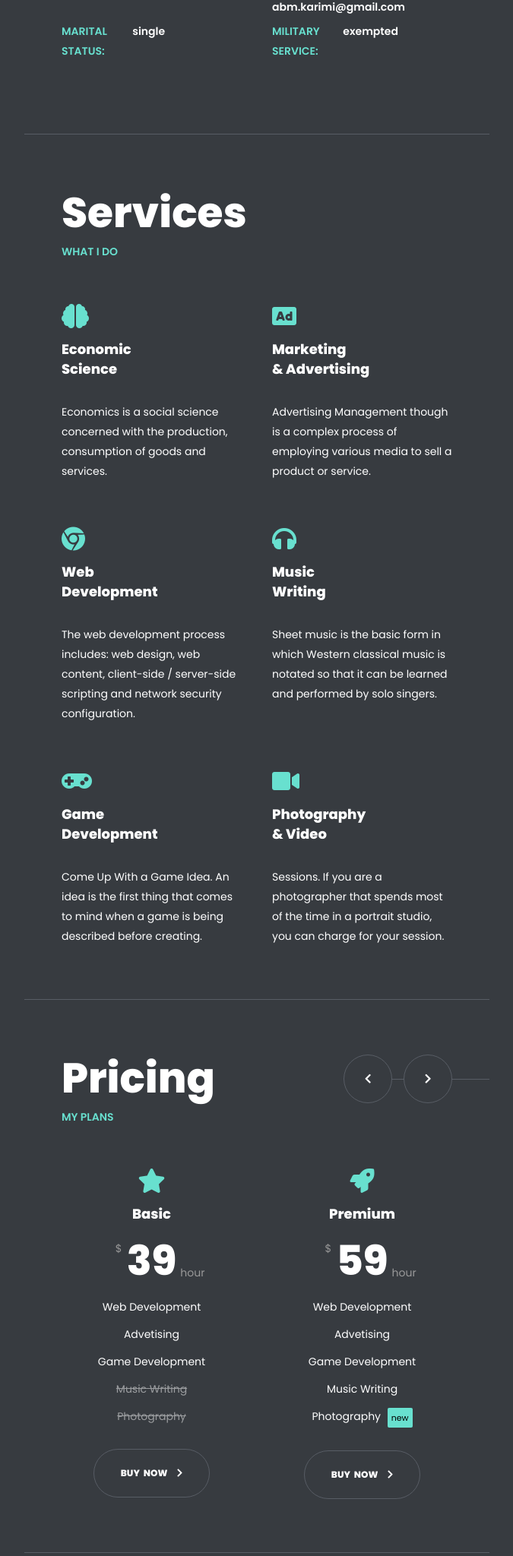
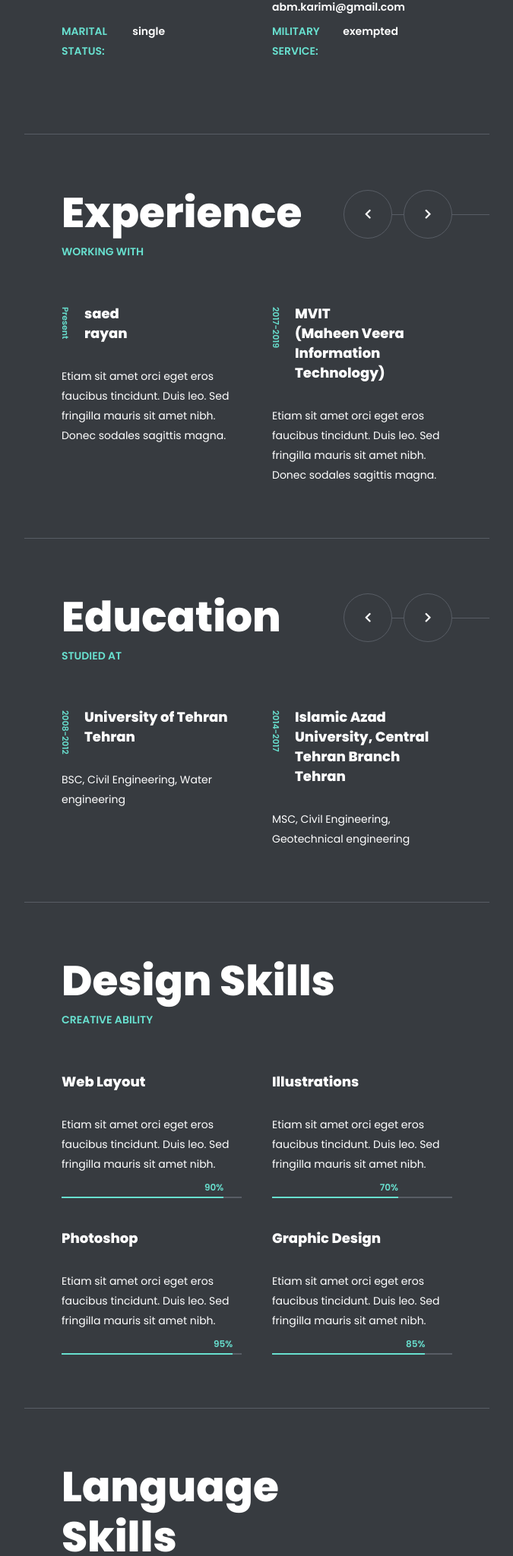
Before and after one commit to majeedkarimi/resume_Myour, a Django app: page / in a window 1280 px wide. Shown: the part 1461-3509 px from the top of the page at 76% size, without its empty margins (544-1219 px from the left). Run offline with Django 3.2, Linux system fonts and the light colour scheme; some libraries are stand-ins or nearby versions.

Commit message:
Commenting on different parts
- section clients
- section Testimonials
- section pricing
- section service

```diff
--- a/templates/index.html
+++ b/templates/index.html
@@ -252,203 +252,203 @@
 			</div>
 
 			<!-- Section Service -->
-			<div class="section service" id="section-services">
-				<div class="content">
-
-					<!-- title -->
-					<div class="titles">
-						<div class="title">Services</div>
-						<div class="subtitle">What I Do</div>
-					</div>
-
-					<!-- services items -->
-					<div class="service-items">
-
-						<div class="service-col">
-							<div class="service-item">
-								<div class="icon"><i class="fas fa-brain"></i></div>
-								<div class="name">Economic <br />Science</div>
-								<div class="single-post-text">
-									<p>
-										Economics is a social science concerned with the production, consumption of goods and services.
-									</p>
-								</div>
-							</div>
-						</div>
-
-						<div class="service-col">
-							<div class="service-item">
-								<div class="icon"><i class="icon fas fa-ad"></i></div>
-								<div class="name">Marketing <br />& Advertising</div>
-								<div class="single-post-text">
-									<p>
-										Advertising Management though is a complex process of employing various media to sell a product or service.
-									</p>
-								</div>
-							</div>
-						</div>
-
-						<div class="service-col">
-							<div class="service-item">
-								<div class="icon"><i class="icon fab fa-chrome"></i></div>
-								<div class="name">Web <br />Development</div>
-								<div class="single-post-text">
-									<p>
-										The web development process includes: web design, web content, client-side / server-side scripting and network security configuration.
-									</p>
-								</div>
-							</div>
-						</div>
-
-						<div class="service-col">
-							<div class="service-item">
-								<div class="icon"><i class="icon fas fa-headphones"></i></div>
-								<div class="name">Music <br />Writing</div>
-								<div class="single-post-text">
-									<p>
-										Sheet music is the basic form in which Western classical music is notated so that it can be learned and performed by solo singers.
-									</p>
-								</div>
-							</div>
-						</div>
-
-						<div class="service-col">
-							<div class="service-item">
-								<div class="icon"><i class="icon fas fa-gamepad"></i></div>
-								<div class="name">Game <br />Development</div>
-								<div class="single-post-text">
-									<p>
-										Come Up With a Game Idea. An idea is the first thing that comes to mind when a game is being described before creating.
-									</p>
-								</div>
-							</div>
-						</div>
-
-						<div class="service-col">
-							<div class="service-item">
-								<div class="icon"><i class="fas fa-video"></i></div>
-								<div class="name">Photography <br />& Video</div>
-								<div class="single-post-text">
-									<p>
-										Sessions. If you are a photographer that spends most of the time in a portrait studio, you can charge for your session.
-									</p>
-								</div>
-							</div>
-						</div>
-
-					</div>
-
-					<div class="clear"></div>
-				</div>
-			</div>
+{#			<div class="section service" id="section-services">#}
+{#				<div class="content">#}
+{##}
+{#					<!-- title -->#}
+{#					<div class="titles">#}
+{#						<div class="title">Services</div>#}
+{#						<div class="subtitle">What I Do</div>#}
+{#					</div>#}
+{##}
+{#					<!-- services items -->#}
+{#					<div class="service-items">#}
+{##}
+{#						<div class="service-col">#}
+{#							<div class="service-item">#}
+{#								<div class="icon"><i class="fas fa-brain"></i></div>#}
+{#								<div class="name">Economic <br />Science</div>#}
+{#								<div class="single-post-text">#}
+{#									<p>#}
+{#										Economics is a social science concerned with the production, consumption of goods and services.#}
+{#									</p>#}
+{#								</div>#}
+{#							</div>#}
+{#						</div>#}
+{#						#}
+{#						<div class="service-col">#}
+{#							<div class="service-item">#}
+{#								<div class="icon"><i class="icon fas fa-ad"></i></div>#}
+{#								<div class="name">Marketing <br />& Advertising</div>#}
+{#								<div class="single-post-text">#}
+{#									<p>#}
+{#										Advertising Management though is a complex process of employing various media to sell a product or service.#}
+{#									</p>#}
+{#								</div>#}
+{#							</div>#}
+{#						</div>#}
+{##}
+{#						<div class="service-col">#}
+{#							<div class="service-item">#}
+{#								<div class="icon"><i class="icon fab fa-chrome"></i></div>#}
+{#								<div class="name">Web <br />Development</div>#}
+{#								<div class="single-post-text">#}
+{#									<p>#}
+{#										The web development process includes: web design, web content, client-side / server-side scripting and network security configuration.#}
+{#									</p>#}
+{#								</div>#}
+{#							</div>#}
+{#						</div>#}
+{##}
+{#						<div class="service-col">#}
+{#							<div class="service-item">#}
+{#								<div class="icon"><i class="icon fas fa-headphones"></i></div>#}
+{#								<div class="name">Music <br />Writing</div>#}
+{#								<div class="single-post-text">#}
+{#									<p>#}
+{#										Sheet music is the basic form in which Western classical music is notated so that it can be learned and performed by solo singers.#}
+{#									</p>#}
+{#								</div>#}
+{#							</div>#}
+{#						</div>#}
+{##}
+{#						<div class="service-col">#}
+{#							<div class="service-item">#}
+{#								<div class="icon"><i class="icon fas fa-gamepad"></i></div>#}
+{#								<div class="name">Game <br />Development</div>#}
+{#								<div class="single-post-text">#}
+{#									<p>#}
+{#										Come Up With a Game Idea. An idea is the first thing that comes to mind when a game is being described before creating.#}
+{#									</p>#}
+{#								</div>#}
+{#							</div>#}
+{#						</div>#}
+{##}
+{#						<div class="service-col">#}
+{#							<div class="service-item">#}
+{#								<div class="icon"><i class="fas fa-video"></i></div>#}
+{#								<div class="name">Photography <br />& Video</div>#}
+{#								<div class="single-post-text">#}
+{#									<p>#}
+{#										Sessions. If you are a photographer that spends most of the time in a portrait studio, you can charge for your session.#}
+{#									</p>#}
+{#								</div>#}
+{#							</div>#}
+{#						</div>#}
+{##}
+{#					</div>#}
+{##}
+{#					<div class="clear"></div>#}
+{#				</div>#}
+{#			</div>#}
 
 			<!-- Section Pricing -->
-			<div class="section pricing" id="section-pricing">
-				<div class="content">
-
-					<!-- title -->
-					<div class="titles">
-						<div class="title">Pricing</div>
-						<div class="subtitle">My Plans</div>
-					</div>
-
-					<!-- pricing items -->
-					<div class="content-carousel">
-						<div class="owl-carousel" data-slidesview="2" data-slidesview_mobile="1">
-
-							<div class="item">
-								<div class="pricing-item">
-									<div class="icons"><i class="fas fa-star"></i></div>
-									<div class="name">Basic</div>
-									<div class="amount">
-										<span class="number">
-											<span class="dollar">$</span>
-											<span>39</span>
-											<span class="period">hour</span>
-										</span>
-									</div>
-									<div class="feature-list">
-										<ul>
-											<li>Web Development</li>
-											<li>Advetising</li>
-											<li>Game Development</li>
-											<li class="disable">Music Writing</li>
-											<li class="disable">Photography</li>
-										</ul>
-									</div>
-									<a href="#" class="btn">
-										<span class="animated-button"><span>Buy Now</span></span>
-										<i class="icon fas fa-chevron-right"></i>
-									</a>
-								</div>
-							</div>
-
-							<div class="item">
-								<div class="pricing-item">
-									<div class="icons"><i class="fas fa-rocket"></i></div>
-									<div class="name">Premium</div>
-									<div class="amount">
-										<span class="number">
-											<span class="dollar">$</span>
-											<span>59</span>
-											<span class="period">hour</span>
-										</span>
-									</div>
-									<div class="feature-list">
-										<ul>
-											<li>Web Development</li>
-											<li>Advetising</li>
-											<li>Game Development</li>
-											<li>Music Writing</li>
-											<li>Photography <strong>new</strong></li>
-										</ul>
-									</div>
-									<a href="#" class="btn">
-										<span class="animated-button"><span>Buy Now</span></span>
-										<i class="icon fas fa-chevron-right"></i>
-									</a>
-								</div>
-							</div>
-
-							<div class="item">
-								<div class="pricing-item">
-									<div class="icons"><i class="fas fa-rocket"></i></div>
-									<div class="name">Ultimate</div>
-									<div class="amount">
-										<span class="number">
-											<span class="dollar">$</span>
-											<span>59</span>
-											<span class="period">hour</span>
-										</span>
-									</div>
-									<div class="feature-list">
-										<ul>
-											<li>Web Development</li>
-											<li>Advetising</li>
-											<li>Game Development</li>
-											<li>Music Writing</li>
-											<li>Photography <strong>new</strong></li>
-										</ul>
-									</div>
-									<a href="#" class="btn">
-										<span class="animated-button"><span>Buy Now</span></span>
-										<i class="icon fas fa-chevron-right"></i>
-									</a>
-								</div>
-							</div>
-
-						</div>
-
-						<!-- navigation -->
-						<div class="navs">
-							<span class="prev fas fa-chevron-left"></span>
-							<span class="next fas fa-chevron-right"></span>
-						</div>
-
-					</div>
-
-				</div>
-			</div>
+{#			<div class="section pricing" id="section-pricing">#}
+{#				<div class="content">#}
+{##}
+{#					<!-- title -->#}
+{#					<div class="titles">#}
+{#						<div class="title">Pricing</div>#}
+{#						<div class="subtitle">My Plans</div>#}
+{#					</div>#}
+{##}
+{#					<!-- pricing items -->#}
+{#					<div class="content-carousel">#}
+{#						<div class="owl-carousel" data-slidesview="2" data-slidesview_mobile="1">#}
+{##}
+{#							<div class="item">#}
+{#								<div class="pricing-item">#}
+{#									<div class="icons"><i class="fas fa-star"></i></div>#}
+{#									<div class="name">Basic</div>#}
+{#									<div class="amount">#}
+{#										<span class="number">#}
+{#											<span class="dollar">$</span>#}
+{#											<span>39</span>#}
+{#											<span class="period">hour</span>#}
+{#										</span>#}
+{#									</div>#}
+{#									<div class="feature-list">#}
+{#										<ul>#}
+{#											<li>Web Development</li>#}
+{#											<li>Advetising</li>#}
+{#											<li>Game Development</li>#}
+{#											<li class="disable">Music Writing</li>#}
+{#											<li class="disable">Photography</li>#}
+{#										</ul>#}
+{#									</div>#}
+{#									<a href="#" class="btn">#}
+{#										<span class="animated-button"><span>Buy Now</span></span>#}
+{#										<i class="icon fas fa-chevron-right"></i>#}
+{#									</a>#}
+{#								</div>#}
+{#							</div>#}
+{##}
+{#							<div class="item">#}
+{#								<div class="pricing-item">#}
+{#									<div class="icons"><i class="fas fa-rocket"></i></div>#}
+{#									<div class="name">Premium</div>#}
+{#									<div class="amount">#}
+{#										<span class="number">#}
+{#											<span class="dollar">$</span>#}
+{#											<span>59</span>#}
+{#											<span class="period">hour</span>#}
+{#										</span>#}
+{#									</div>#}
+{#									<div class="feature-list">#}
+{#										<ul>#}
+{#											<li>Web Development</li>#}
+{#											<li>Advetising</li>#}
+{#											<li>Game Development</li>#}
+{#											<li>Music Writing</li>#}
+{#											<li>Photography <strong>new</strong></li>#}
+{#										</ul>#}
+{#									</div>#}
+{#									<a href="#" class="btn">#}
+{#										<span class="animated-button"><span>Buy Now</span></span>#}
+{#										<i class="icon fas fa-chevron-right"></i>#}
+{#									</a>#}
+{#								</div>#}
+{#							</div>#}
+{##}
+{#							<div class="item">#}
+{#								<div class="pricing-item">#}
+{#									<div class="icons"><i class="fas fa-rocket"></i></div>#}
+{#									<div class="name">Ultimate</div>#}
+{#									<div class="amount">#}
+{#										<span class="number">#}
+{#											<span class="dollar">$</span>#}
+{#											<span>59</span>#}
+{#											<span class="period">hour</span>#}
+{#										</span>#}
+{#									</div>#}
+{#									<div class="feature-list">#}
+{#										<ul>#}
+{#											<li>Web Development</li>#}
+{#											<li>Advetising</li>#}
+{#											<li>Game Development</li>#}
+{#											<li>Music Writing</li>#}
+{#											<li>Photography <strong>new</strong></li>#}
+{#										</ul>#}
+{#									</div>#}
+{#									<a href="#" class="btn">#}
+{#										<span class="animated-button"><span>Buy Now</span></span>#}
+{#										<i class="icon fas fa-chevron-right"></i>#}
+{#									</a>#}
+{#								</div>#}
+{#							</div>#}
+{##}
+{#						</div>#}
+{##}
+{#						<!-- navigation -->#}
+{#						<div class="navs">#}
+{#							<span class="prev fas fa-chevron-left"></span>#}
+{#							<span class="next fas fa-chevron-right"></span>#}
+{#						</div>#}
+{##}
+{#					</div>#}
+{##}
+{#				</div>#}
+{#			</div>#}
 
 			<!-- Section Resume -->
 			<div class="section resume" id="section-experience">
@@ -790,183 +790,183 @@
 			</div>
 
 			<!-- Section Testimonials -->
-			<div class="section testimonials" id="section-testimonials">
-				<div class="content">
-
-					<!-- title -->
-					<div class="titles">
-						<div class="title">Reviews</div>
-						<div class="subtitle">What customers say</div>
-					</div>
-
-					<!-- testimonials items -->
-					<div class="content-carousel">
-						<div class="owl-carousel" data-slidesView="2" data-slidesview_mobile="1">
-
-							<div class="item">
-								<div class="reviews-item">
-									<div class="image">
-										<img src="{% static "images/rev1.png" %}" alt="">
-									</div>
-									<div class="info">
-										<div class="name">Joseph Mackey</div>
-										<div class="company">Architect</div>
-									</div>
-									<div class="text">
-										Excellent all around! What stood out most was Jake's excellent service. He made sure our order was placed in time, even though we were ordering on a holiday.
-									</div>
-								</div>
-							</div>
-
-							<div class="item">
-								<div class="reviews-item">
-									<div class="image">
-										<img src="{% static "images/rev1.png" %}" alt="">
-									</div>
-									<div class="info">
-										<div class="name">James Green</div>
-										<div class="company">Art Director</div>
-									</div>
-									<div class="text">
-										Excellent all around! What stood out most was Jake's excellent service. He made sure our order was placed in time, even though we were ordering on a holiday.
-									</div>
-								</div>
-							</div>
-
-							<div class="item">
-								<div class="reviews-item">
-									<div class="image">
-										<img src="{% static "images/rev1.png" %}" alt="">
-									</div>
-									<div class="info">
-										<div class="name">Joseph Mackey</div>
-										<div class="company">Architect</div>
-									</div>
-									<div class="text">
-										Excellent all around! What stood out most was Jake's excellent service. He made sure our order was placed in time, even though we were ordering on a holiday.
-									</div>
-								</div>
-							</div>
-
-							<div class="item">
-								<div class="reviews-item">
-									<div class="image">
-										<img src="{% static "images/rev1.png" %}" alt="">
-									</div>
-									<div class="info">
-										<div class="name">James Green</div>
-										<div class="company">Art Director</div>
-									</div>
-									<div class="text">
-										Excellent all around! What stood out most was Jake's excellent service. He made sure our order was placed in time, even though we were ordering on a holiday.
-									</div>
-								</div>
-							</div>
-
-						</div>
-
-						<!-- navigation -->
-						<div class="navs">
-							<span class="prev fas fa-chevron-left"></span>
-							<span class="next fas fa-chevron-right"></span>
-						</div>
-
-					</div>
-
-				</div>
-			</div>
+{#			<div class="section testimonials" id="section-testimonials">#}
+{#				<div class="content">#}
+{##}
+{#					<!-- title -->#}
+{#					<div class="titles">#}
+{#						<div class="title">Reviews</div>#}
+{#						<div class="subtitle">What customers say</div>#}
+{#					</div>#}
+{##}
+{#					<!-- testimonials items -->#}
+{#					<div class="content-carousel">#}
+{#						<div class="owl-carousel" data-slidesView="2" data-slidesview_mobile="1">#}
+{##}
+{#							<div class="item">#}
+{#								<div class="reviews-item">#}
+{#									<div class="image">#}
+{#										<img src="{% static "images/rev1.png" %}" alt="">#}
+{#									</div>#}
+{#									<div class="info">#}
+{#										<div class="name">Joseph Mackey</div>#}
+{#										<div class="company">Architect</div>#}
+{#									</div>#}
+{#									<div class="text">#}
+{#										Excellent all around! What stood out most was Jake's excellent service. He made sure our order was placed in time, even though we were ordering on a holiday.#}
+{#									</div>#}
+{#								</div>#}
+{#							</div>#}
+{##}
+{#							<div class="item">#}
+{#								<div class="reviews-item">#}
+{#									<div class="image">#}
+{#										<img src="{% static "images/rev1.png" %}" alt="">#}
+{#									</div>#}
+{#									<div class="info">#}
+{#										<div class="name">James Green</div>#}
+{#										<div class="company">Art Director</div>#}
+{#									</div>#}
+{#									<div class="text">#}
+{#										Excellent all around! What stood out most was Jake's excellent service. He made sure our order was placed in time, even though we were ordering on a holiday.#}
+{#									</div>#}
+{#								</div>#}
+{#							</div>#}
+{##}
+{#							<div class="item">#}
+{#								<div class="reviews-item">#}
+{#									<div class="image">#}
+{#										<img src="{% static "images/rev1.png" %}" alt="">#}
+{#									</div>#}
+{#									<div class="info">#}
+{#										<div class="name">Joseph Mackey</div>#}
+{#										<div class="company">Architect</div>#}
+{#									</div>#}
+{#									<div class="text">#}
+{#										Excellent all around! What stood out most was Jake's excellent service. He made sure our order was placed in time, even though we were ordering on a holiday.#}
+{#									</div>#}
+{#								</div>#}
+{#							</div>#}
+{##}
+{#							<div class="item">#}
+{#								<div class="reviews-item">#}
+{#									<div class="image">#}
+{#										<img src="{% static "images/rev1.png" %}" alt="">#}
+{#									</div>#}
+{#									<div class="info">#}
+{#										<div class="name">James Green</div>#}
+{#										<div class="company">Art Director</div>#}
+{#									</div>#}
+{#									<div class="text">#}
+{#										Excellent all around! What stood out most was Jake's excellent service. He made sure our order was placed in time, even though we were ordering on a holiday.#}
+{#									</div>#}
+{#								</div>#}
+{#							</div>#}
+{##}
+{#						</div>#}
+{##}
+{#						<!-- navigation -->#}
+{#						<div class="navs">#}
+{#							<span class="prev fas fa-chevron-left"></span>#}
+{#							<span class="next fas fa-chevron-right"></span>#}
+{#						</div>#}
+{##}
+{#					</div>#}
+{#					#}
+{#				</div>#}
+{#			</div>#}
 
 			<!-- Section Clients -->
-			<div class="section clients" id="section-clients">
-				<div class="content">
-
-					<!-- title -->
-					<div class="titles">
-						<div class="title">Clients</div>
-						<div class="subtitle">My partners</div>
-					</div>
-
-					<!-- clients items -->
-					<div class="content-carousel">
-						<div class="owl-carousel" data-slidesview="4" data-slidesview_mobile="2">
-
-							<div class="item">
-								<div class="clients-item">
-									<a target="_blank" href="#">
-										<img src="{% static "images/client2.png" %}" alt="" />
-									</a>
-								</div>
-							</div>
-
-							<div class="item">
-								<div class="clients-item">
-									<a target="_blank" href="#">
-										<img src="{% static "images/client3.png" %}" alt="" />
-									</a>
-								</div>
-							</div>
-
-							<div class="item">
-								<div class="clients-item">
-									<a target="_blank" href="#">
-										<img src="{% static "images/client1.png" %}" alt="" />
-									</a>
-								</div>
-							</div>
-
-							<div class="item">
-								<div class="clients-item">
-									<a target="_blank" href="#">
-										<img src="{% static "images/client4.png" %}" alt="" />
-									</a>
-								</div>
-							</div>
-
-							<div class="item">
-								<div class="clients-item">
-									<a target="_blank" href="#">
-										<img src="{% static "images/client2.png" %}" alt="" />
-									</a>
-								</div>
-							</div>
-
-							<div class="item">
-								<div class="clients-item">
-									<a target="_blank" href="#">
-										<img src="{% static "images/client3.png" %}" alt="" />
-									</a>
-								</div>
-							</div>
-
-							<div class="item">
-								<div class="clients-item">
-									<a target="_blank" href="#">
-										<img src="{% static "images/client1.png" %}" alt="" />
-									</a>
-								</div>
-							</div>
-
-							<div class="item">
-								<div class="clients-item">
-									<a target="_blank" href="#">
-										<img src="{% static "images/client4.png" %}" alt="" />
-									</a>
-								</div>
-							</div>
-
-						</div>
-
-						<!-- navigation -->
-						<div class="navs">
-							<span class="prev fas fa-chevron-left"></span>
-							<span class="next fas fa-chevron-right"></span>
-						</div>
-
-					</div>
-
-					<div class="clear"></div>
-				</div>
-			</div>
+{#			<div class="section clients" id="section-clients">#}
+{#				<div class="content">#}
+{##}
+{#					<!-- title -->#}
+{#					<div class="titles">#}
+{#						<div class="title">Clients</div>#}
+{#						<div class="subtitle">My partners</div>#}
+{#					</div>#}
+{##}
+{#					<!-- clients items -->#}
+{#					<div class="content-carousel">#}
+{#						<div class="owl-carousel" data-slidesview="4" data-slidesview_mobile="2">#}
+{##}
+{#							<div class="item">#}
+{#								<div class="clients-item">#}
+{#									<a target="_blank" href="#">#}
+{#										<img src="{% static "images/client2.png" %}" alt="" />#}
+{#									</a>#}
+{#								</div>#}
+{#							</div>#}
+{##}
+{#							<div class="item">#}
+{#								<div class="clients-item">#}
+{#									<a target="_blank" href="#">#}
+{#										<img src="{% static "images/client3.png" %}" alt="" />#}
+{#									</a>#}
+{#								</div>#}
+{#							</div>#}
+{##}
+{#							<div class="item">#}
+{#								<div class="clients-item">#}
+{#									<a target="_blank" href="#">#}
+{#										<img src="{% static "images/client1.png" %}" alt="" />#}
+{#									</a>#}
+{#								</div>#}
+{#							</div>#}
+{##}
+{#							<div class="item">#}
+{#								<div class="clients-item">#}
+{#									<a target="_blank" href="#">#}
+{#										<img src="{% static "images/client4.png" %}" alt="" />#}
+{#									</a>#}
+{#								</div>#}
+{#							</div>#}
+{##}
+{#							<div class="item">#}
+{#								<div class="clients-item">#}
+{#									<a target="_blank" href="#">#}
+{#										<img src="{% static "images/client2.png" %}" alt="" />#}
+{#									</a>#}
+{#								</div>#}
+{#							</div>#}
+{##}
+{#							<div class="item">#}
+{#								<div class="clients-item">#}
+{#									<a target="_blank" href="#">#}
+{#										<img src="{% static "images/client3.png" %}" alt="" />#}
+{#									</a>#}
+{#								</div>#}
+{#							</div>#}
+{##}
+{#							<div class="item">#}
+{#								<div class="clients-item">#}
+{#									<a target="_blank" href="#">#}
+{#										<img src="{% static "images/client1.png" %}" alt="" />#}
+{#									</a>#}
+{#								</div>#}
+{#							</div>#}
+{##}
+{#							<div class="item">#}
+{#								<div class="clients-item">#}
+{#									<a target="_blank" href="#">#}
+{#										<img src="{% static "images/client4.png" %}" alt="" />#}
+{#									</a>#}
+{#								</div>#}
+{#							</div>#}
+{##}
+{#						</div>#}
+{##}
+{#						<!-- navigation -->#}
+{#						<div class="navs">#}
+{#							<span class="prev fas fa-chevron-left"></span>#}
+{#							<span class="next fas fa-chevron-right"></span>#}
+{#						</div>#}
+{##}
+{#					</div>#}
+{#					#}
+{#					<div class="clear"></div>#}
+{#				</div>#}
+{#			</div>#}
 
 			<!-- Works -->
 			<div class="section works" id="section-portfolio">
```
